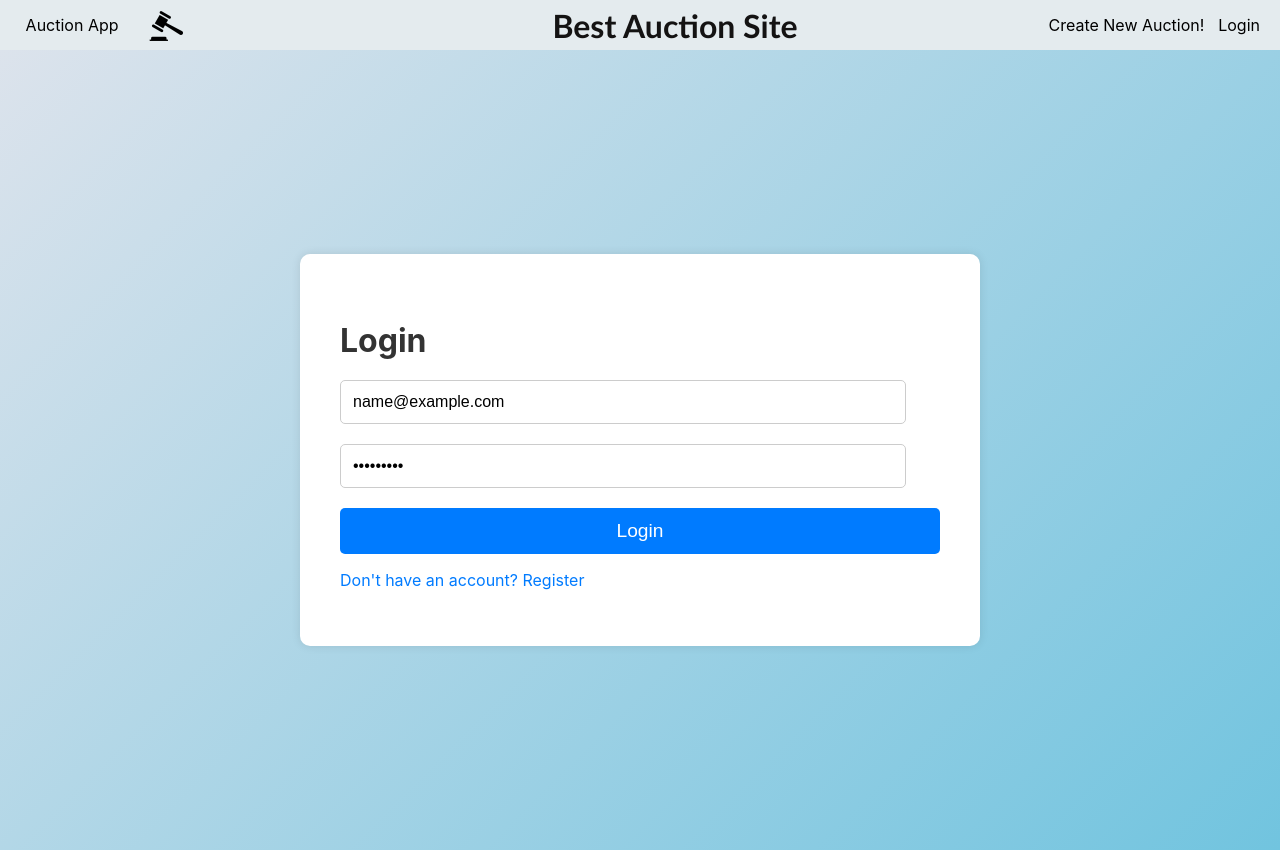
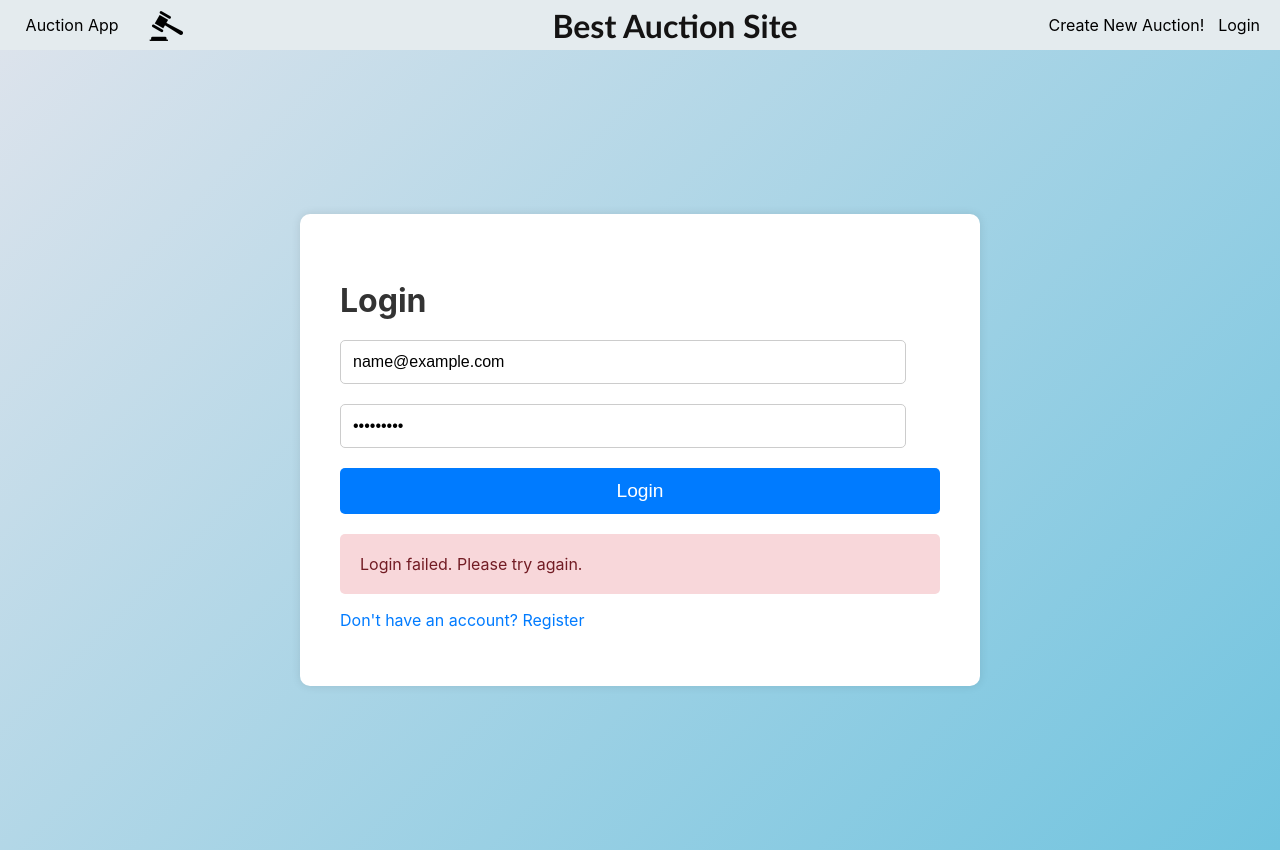
Before and after one commit to ivekccc/auction_app-react, a React (Create React App) app: page /login in a window 1280 px wide. Both pictures are taken after typing "name@example.com", "Sample123" into the empty fields and a click on the button "Login". Built offline with nearby package versions, Linux system fonts and the light colour scheme; no server answers.

Commit message:
Sneckbar na Login stranici

```diff
--- a/src/LoginPage.jsx
+++ b/src/LoginPage.jsx
@@ -8,6 +8,9 @@ function LoginPage({ addToken, addUser }) {
     "email": "",
     "password": "",
   });
+  const [loginMessage,setLoginMessage] = useState("");
+  const [showNotification, setShowNotification] = useState(false);
+  const [loginSuccess, setLoginSuccess] = useState(false);
 
   const handleInput = (e) => {
     setUserData({
@@ -25,10 +28,22 @@ function LoginPage({ addToken, addUser }) {
           window.sessionStorage.setItem("user", JSON.stringify(res.data.user));
           addToken(res.data.access_token);
           addUser(res.data.user);
-          navigate("/");
+          setLoginSuccess(true);
+        setLoginMessage("Login successful! Redirecting to HomePage...");
+          setShowNotification(true);
+          setTimeout(() => {
+            navigate("/");
+          }, 2000); // Preusmerava na / nakon 2 sekunde
+        } else {
+          setLoginSuccess(false);
+        setLoginMessage("Login failed. Please try again.");
+          setShowNotification(true);
         }
       })
       .catch((error) => {
+        setLoginSuccess(false);
+      setLoginMessage("Login failed. Please try again.");
+        setShowNotification(true);
         console.error(error);
       });
   };
@@ -61,6 +76,12 @@ function LoginPage({ addToken, addUser }) {
               Login
             </button>
           </form>
+          {/* Snackbar */}
+          {showNotification && (
+            <div className={`notification ${loginSuccess ? "success" : "error"}`}>
+              <p>{loginMessage}</p>
+            </div>
+          )}
           <p className="register-link">
             Don't have an account? <a href="/register">Register</a>
           </p>
```
